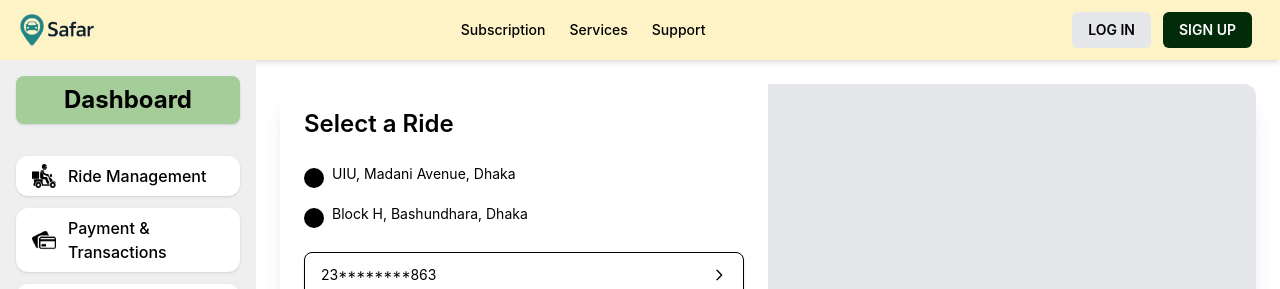
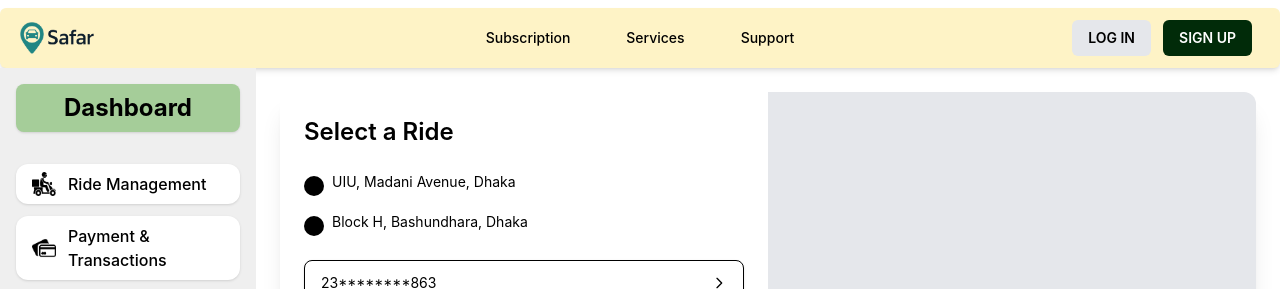
Before and after one commit to fatin-israq/safar, a website: page safar/rideManagement.html in a window 1280 px wide. Shown: the top 289 px of the page. Drawn offline with Linux system fonts and the light colour scheme.

Commit message:
Refactor navigation structure for consistency and improved styling across multiple HTML files

```diff
--- a/safar/rideManagement.html
+++ b/safar/rideManagement.html
@@ -17,15 +17,25 @@
 <body class="bg-white">
 
   <!-- Navbar -->
-  <header class="bg-amber-100 shadow-md">
-    <div class="max-w-7xl mx-auto flex justify-between items-center px-5 py-3">
-      <a href="index.html"><img src="./img/Safar-logo.png" alt="Safar Logo" class="h-8" /></a>
-      <nav class="space-x-6 hidden md:flex justify-between font-medium">
-        <a href="subscription.html"
-          class="text-sm hover:font-semibold transition-transform hover:scale-105">Subscription</a>
-        <a href="services.html" class="text-sm hover:font-semibold transition-transform hover:scale-105">Services</a>
-        <a href="customerSupport.html"
-          class="text-sm hover:font-semibold transition-transform hover:scale-105">Support</a>
+  <header class="">
+    <div
+      class="bg-amber-100 max-w-full md:max-w-7xl mx-auto flex justify-between items-center px-5 py-3 md:mt-2 shadow-md md:rounded-md">
+      <div class="flex items-center space-x-2">
+        <a href="index.html" class="flex flex-row gap-3">
+          <img src="./img/Safar-logo.png" alt="Safar Logo" class="h-8" />
+        </a>
+      </div>
+
+      <!-- Centered Navigation -->
+      <nav class="hidden md:flex absolute left-1/2 transform -translate-x-1/2">
+        <div class="flex space-x-8 font-medium">
+          <a href="subscription.html"
+            class="text-sm hover:font-semibold transition-transform hover:scale-105 px-3 py-2 rounded-md hover:bg-amber-200">Subscription</a>
+          <a href="services.html"
+            class="text-sm hover:font-semibold transition-transform hover:scale-105 px-3 py-2 rounded-md hover:bg-amber-200">Services</a>
+          <a href="customerSupport.html"
+            class="text-sm hover:font-semibold transition-transform hover:scale-105 px-3 py-2 rounded-md hover:bg-amber-200">Support</a>
+        </div>
       </nav>
       <div class="space-x-2 font-semibold" id="navbarUser">
         <!-- Default: Login/Register buttons (shown when not logged in) -->
```
Also changed, not shown: safar/Payment&Trans.html (+10 -6 lines), safar/Safety&Reports.html (+10 -6 lines), safar/Scheduling.html (+10 -6 lines), safar/customerSupport.html (+14 -8 lines), safar/dashboard.html (+14 -8 lines), safar/index.html (+14 -8 lines), safar/loyalty&Offers.html (+10 -6 lines), safar/rideRoute.html (+10 -5 lines), safar/services.html (+10 -7 lines), safar/settings.html (+10 -6 lines), safar/src/privacy.html (+10 -7 lines), safar/src/termsNcondition.html (+10 -6 lines), safar/subscription.html (+12 -7 lines), safar/src/css/output.css.
